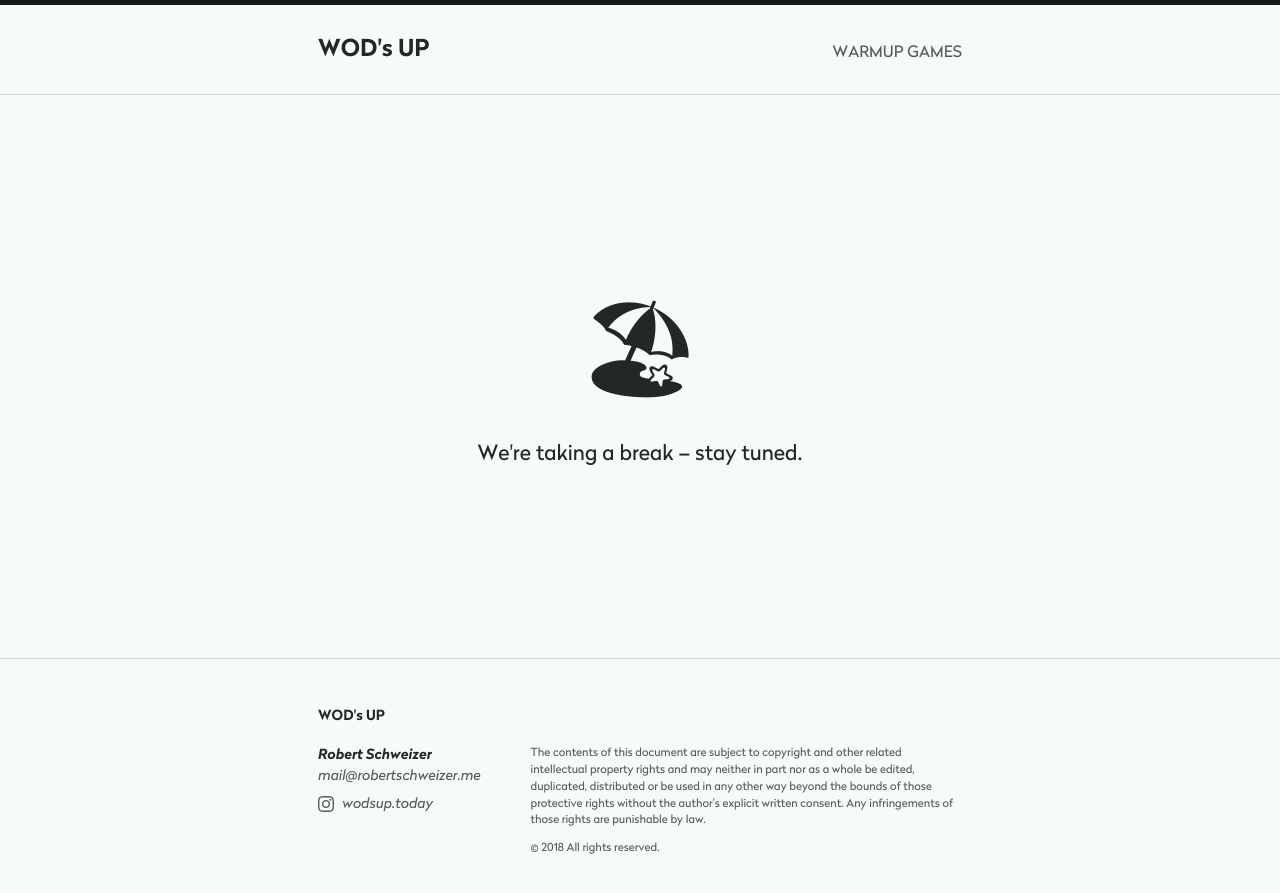
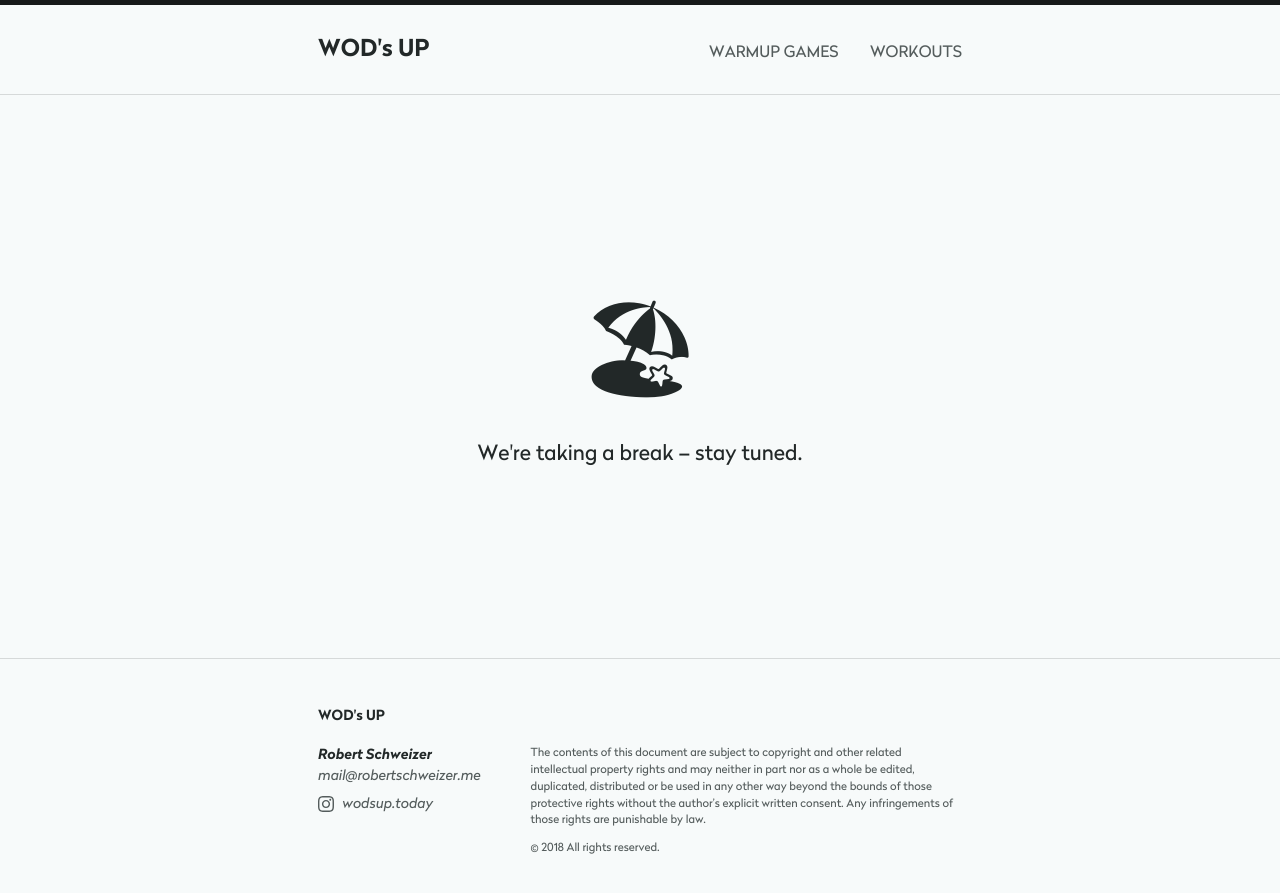
Before and after one commit to rschweizer/wodsup.today, a Jekyll site: the page built from index.md, in a window 1280 px wide. Shown: the top 893 px of the page. Built offline with Jekyll 4.4.1, drawn with Linux system fonts in a browser that asks for light colours.

```diff
--- a/_includes/header.html
+++ b/_includes/header.html
@@ -2,10 +2,12 @@
   <div class="wrapper">
     <a class="site-title" rel="author" href="{{ '/' | relative_url }}">{{ site.title | escape }}</a>
     <nav>
-    {%- for path in site.main_navigation -%}
-      {%- assign dir = path | prepend: '/' | append: '/' -%}
-      {%- assign page = site.pages | where: "dir", dir | first -%}
-      <a class="page-link" href="{{ page.url | relative_url }}">{{ path | split: '-' | join: ' ' | upcase | escape }}</a>
+    {%- for collection in site.collections -%}
+      {% if collection.label == 'posts' %}
+      <a class="page-link" href="{{ 'workouts' | relative_url }}">{{ 'workouts' | split: '-' | join: ' ' | upcase | escape }}</a>
+      {% else %}
+      <a class="page-link" href="{{ collection.label | relative_url }}">{{ collection.label | split: '-' | join: ' ' | upcase | escape }}</a>
+      {% endif %}
     {%- endfor -%}
   </nav>
   </div>
--- a/_sass/layout.scss
+++ b/_sass/layout.scss
@@ -155,6 +155,8 @@
     }
 
     nav {
+      @extend %clearfix;
+
       float: right;
       padding-top: 0.6666666666667em;
 
@@ -165,7 +167,10 @@
       a {
         color: $grey-color;
         display: block;
+        float: right;
         font-size: 1.125em;
+        margin-left: 2em;
+
 
         &:hover {
           color: $brand-color;
```
